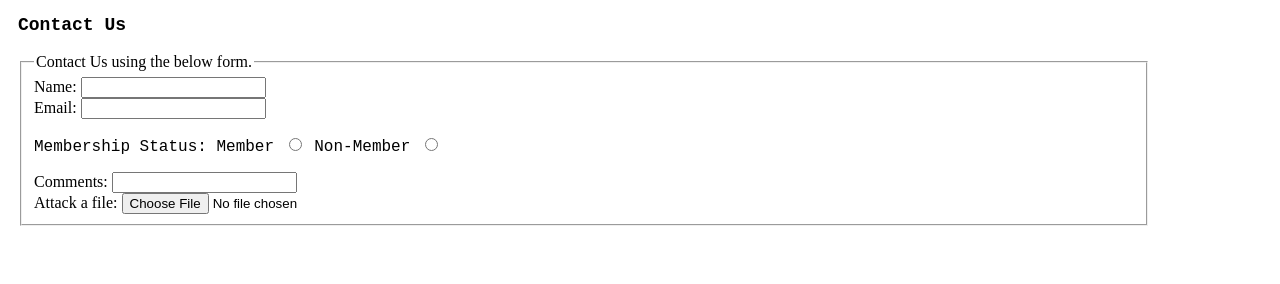
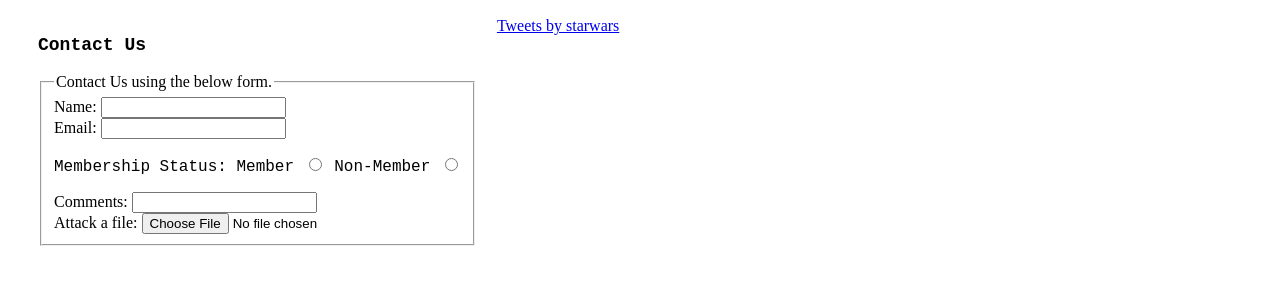
Before and after one commit to Daniel1060/CM1114-Coursework-Star-Wars-, a plain HTML site: page contact_us.html in a window 1280 px wide. Shown: the part 130-414 px from the top of the page. Drawn offline with Linux system fonts and the light colour scheme.

Commit message:
CSS changes

```diff
--- a/contact_us.html
+++ b/contact_us.html
@@ -18,7 +18,7 @@
             </ul>
         </nav>
 
-        <main>
+        <main id="contact_us">
             <div>
                 <h3>Contact Us</h3>
             </div>
@@ -51,7 +51,9 @@
             </div>
         </main>
 
-        <aside></aside>
+        <aside id="twitter">
+            <a class="twitter-timeline" href="https://twitter.com/starwars?ref_src=twsrc%5Etfw">Tweets by starwars</a> <script async src="https://platform.twitter.com/widgets.js" charset="utf-8"></script>
+        </aside>
 
         <footer></footer>
     </body>
--- a/css/main.css
+++ b/css/main.css
@@ -129,3 +129,15 @@ nav li:hover{
  #title{
     display:inline;
  }
+
+  /*
+ * F-Layout for Contact US
+ */
+ #contact_us{
+    float: left;
+    margin:20px;
+ }
+ #twitter{
+    width:80%;
+    margin:20px;
+ }
```
